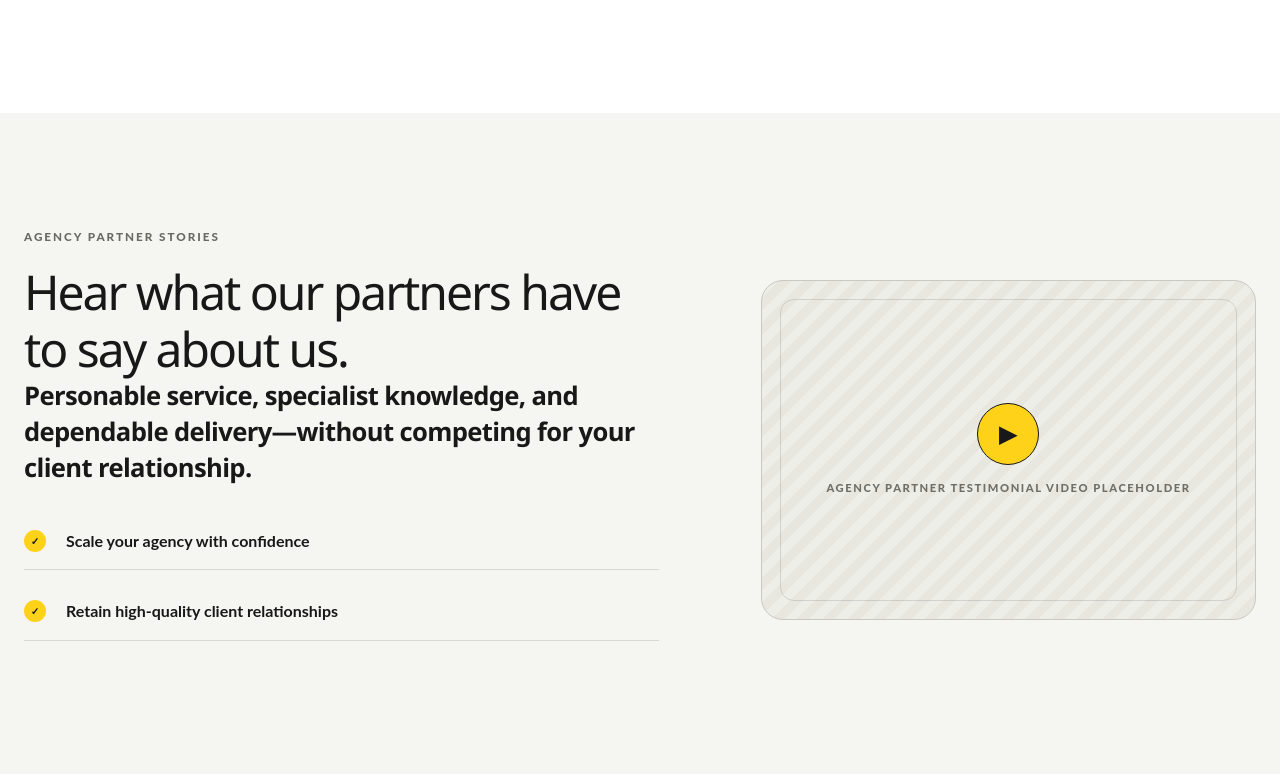
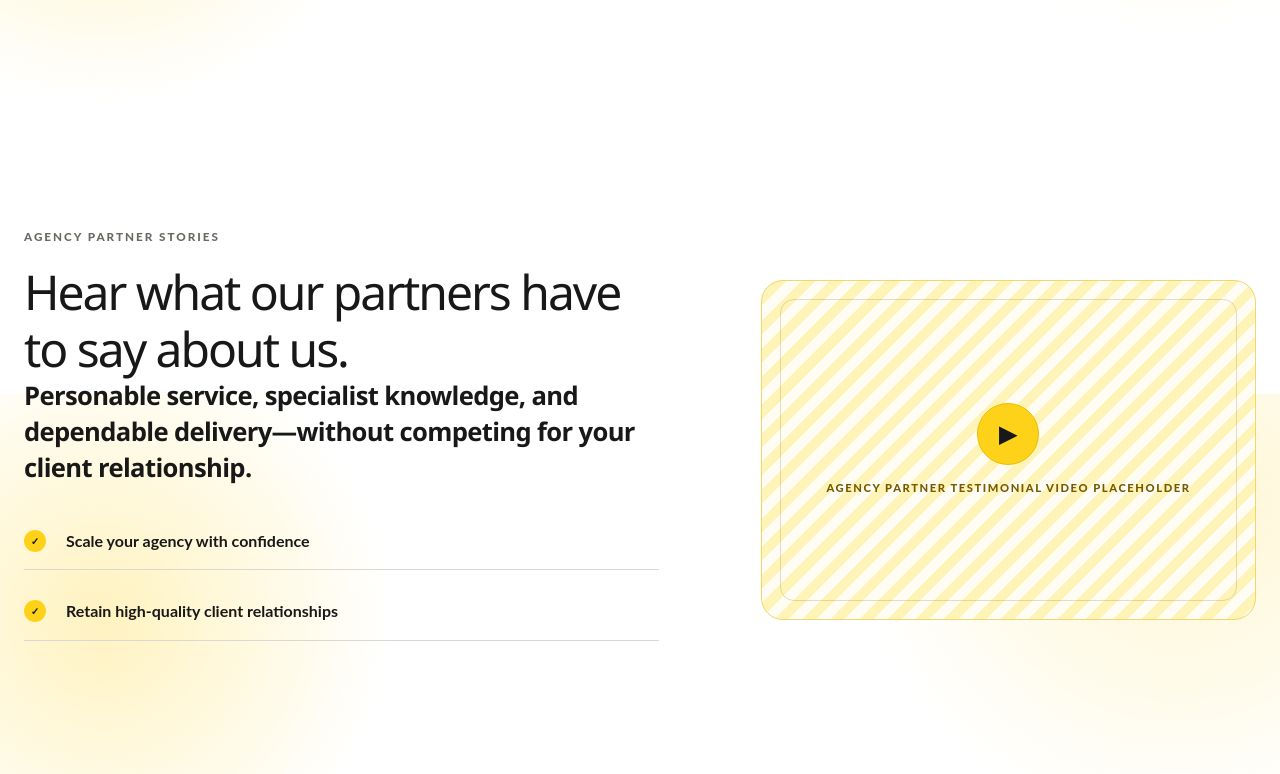
Before and after one commit to awaisbegin014/yellowAgency, a Next.js app: page / in a window 1280 px wide. Shown: the part 1206-1980 px from the top of the page. Built offline with nearby package versions, Linux system fonts and the light colour scheme.

Commit message:
style: unify homepage glow background

```diff
--- a/src/app/globals.css
+++ b/src/app/globals.css
@@ -443,3 +443,56 @@
   html { scroll-behavior: auto; }
   *, *::before, *::after { scroll-behavior: auto !important; transition-duration: .01ms !important; }
 }
+
+/* Homepage palette: one uninterrupted white canvas with a soft yellow glow. */
+:root {
+  --home-yellow-glow:
+    radial-gradient(circle at 8% 28%, rgba(255, 210, 26, .28), transparent 22%),
+    radial-gradient(circle at 92% 14%, rgba(255, 210, 26, .2), transparent 24%),
+    #fff;
+}
+
+body:has(.home-page) {
+  background: var(--home-yellow-glow);
+  background-attachment: fixed;
+}
+
+.home-page,
+.home-page > section { background: transparent; }
+.home-page .section--soft,
+.home-page .section--yellow,
+.home-page .growth-section,
+.home-page .section--dark { background: transparent; color: var(--ink); }
+.home-page .feature-tabs__visual,
+.home-page .testimonial-carousel,
+.home-page .crm-banner { border: 1px solid #efd66e; background: var(--home-yellow-glow); color: var(--ink); }
+.home-page .feature-tabs__visual strong,
+.home-page .testimonial-carousel__quote-mark,
+.home-page .team-grid article > span { color: var(--gold-text); }
+.home-page .feature-tabs__visual small,
+.home-page .testimonial-carousel__footer span,
+.home-page .crm-banner p:not(.eyebrow),
+.home-page .team-section .section-heading > p { color: var(--muted); }
+.home-page .crm-banner .eyebrow,
+.home-page .crm-banner__mark span { color: var(--ink); }
+.home-page .crm-banner__mark { color: var(--gold-text); }
+.home-page .feature-tabs__visual::before,
+.home-page .feature-tabs__orbit--two { border-color: var(--yellow-deep); }
+.home-page .media-placeholder,
+.home-page .featured-work .media-placeholder,
+.home-page .team-grid .media-placeholder { border-color: #efd66e; background: repeating-linear-gradient(-45deg, #fffdf3, #fffdf3 10px, #fff4b7 10px, #fff4b7 20px); color: var(--gold-text); }
+.home-page .media-placeholder::after { border-color: rgba(118, 89, 0, .2); }
+.home-page .media-placeholder__mark,
+.home-page .team-grid .media-placeholder__mark { border-color: var(--yellow-deep); background: var(--yellow); color: var(--ink); }
+.home-page .comparison-card { background: var(--paper); }
+.home-page .comparison-card--yellow { background: var(--home-yellow-glow); }
+.home-page .comparison-card > span { background: var(--yellow); color: var(--ink); }
+.home-page .button--dark { background: var(--yellow); color: var(--ink); }
+.home-page .button--dark:hover { background: #ffe05c; }
+.home-page .section--dark .eyebrow { color: var(--ink); }
+body:has(.home-page) .site-footer { background: transparent; color: var(--ink); }
+body:has(.home-page) .site-footer .brand--light .brand__word,
+body:has(.home-page) .site-footer .brand--light .brand__sub { color: var(--ink); }
+body:has(.home-page) .site-footer__nav a,
+body:has(.home-page) .site-footer__bottom { color: var(--muted); }
+body:has(.home-page) .site-footer__bottom { border-top-color: #efd66e; }
--- a/src/app/page.tsx
+++ b/src/app/page.tsx
@@ -20,7 +20,7 @@
 
 export default function Home() {
   return (
-    <main id="top">
+    <main id="top" className="home-page">
       <section className="hero section">
         <div className="container hero__inner">
           <h1>Full Stack White Label<br /><span className="marker-ring">Digital Marketing Agency</span></h1>
```
